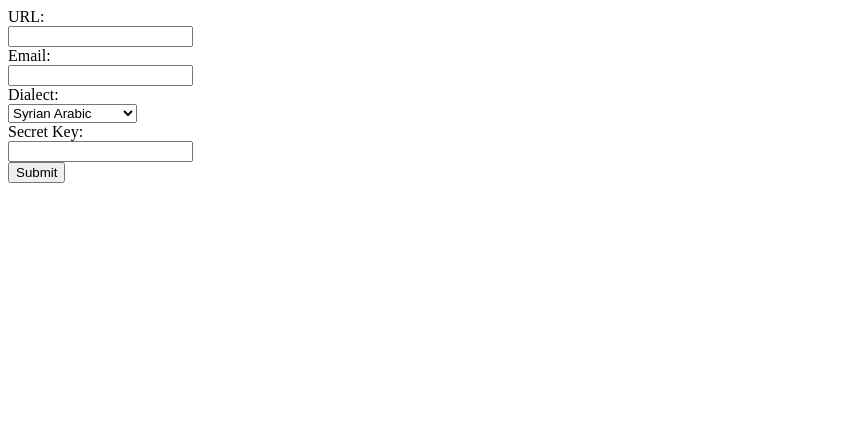
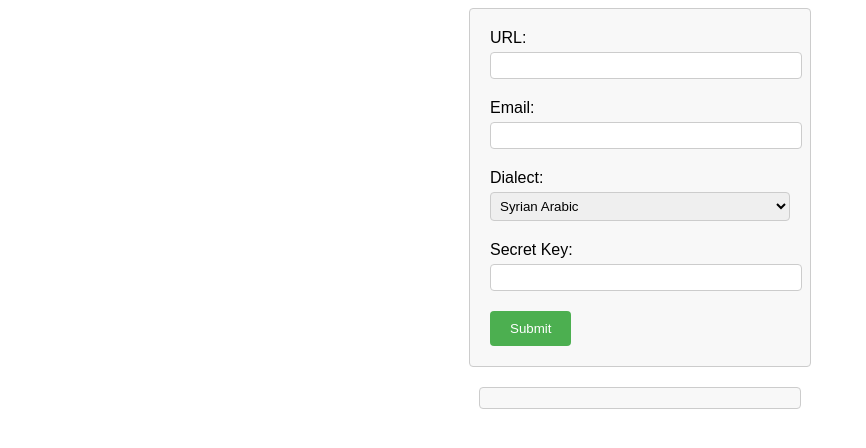
Before and after one commit to guymorlan/transcriber, a plain HTML site: page index.html in a window 1280 px wide. Shown: the whole page, without its empty margins (0-866 px from the left). Drawn offline with nearby package versions, Linux system fonts and the light colour scheme.

Commit message:
Update index.html

```diff
--- a/index.html
+++ b/index.html
@@ -3,14 +3,65 @@
 <head>
     <title>Playaling Transcriber</title>
     <script src="https://ajax.googleapis.com/ajax/libs/jquery/3.5.1/jquery.min.js"></script>
+    <style>
+        body {
+            font-family: Arial, sans-serif;
+        }
+
+        #myForm {
+            width: 300px;
+            margin: 0 auto;
+            padding: 20px;
+            border: 1px solid #ccc;
+            border-radius: 4px;
+            background-color: #f8f8f8;
+        }
+
+        #myForm label {
+            display: block;
+            margin-bottom: 5px;
+        }
+
+        #myForm input[type="text"], #myForm select {
+            width: 100%;
+            padding: 5px;
+            border: 1px solid #ccc;
+            border-radius: 4px;
+            margin-bottom: 20px;
+        }
+
+        #myForm input[type="submit"] {
+            background-color: #4CAF50;
+            color: white;
+            padding: 10px 20px;
+            border: none;
+            border-radius: 4px;
+            cursor: pointer;
+        }
+
+        #myForm input[type="submit"]:hover {
+            background-color: #45a049;
+        }
+
+        #response {
+            margin-top: 20px;
+            width: 300px;
+            margin: 20px auto;
+            padding: 10px;
+            border: 1px solid #ccc;
+            border-radius: 4px;
+            background-color: #f8f8f8;
+            font-size: 16px;
+        }
+    </style>
 </head>
 <body>
     <form id="myForm">
-        <label for="url">URL:</label><br>
-        <input type="text" id="url" name="url"><br>
-        <label for="email">Email:</label><br>
-        <input type="text" id="email" name="email"><br>
-        <label for="dialect">Dialect:</label><br>
+        <label for="url">URL:</label>
+        <input type="text" id="url" name="url">
+        <label for="email">Email:</label>
+        <input type="text" id="email" name="email">
+        <label for="dialect">Dialect:</label>
         <select id="dialect" name="dialect">
             <option value="ar-SY">Syrian Arabic</option>
             <option value="ar-JO">Jordanian Arabic</option>
@@ -22,9 +73,9 @@
             <option value="ar-SA">Saudi Arabic</option>
             <option value="ar-TN">Tunisian Arabic</option>
             <option value="ar-YE">Yemeni Arabic</option>
-        </select><br>
-        <label for="apikey">Secret Key:</label><br>
-        <input type="text" id="apikey" name="apikey"><br>
+        </select>
+        <label for="apikey">Secret Key:</label>
+        <input type="text" id="apikey" name="apikey">
         <input type="submit" value="Submit">
     </form>
 
```
